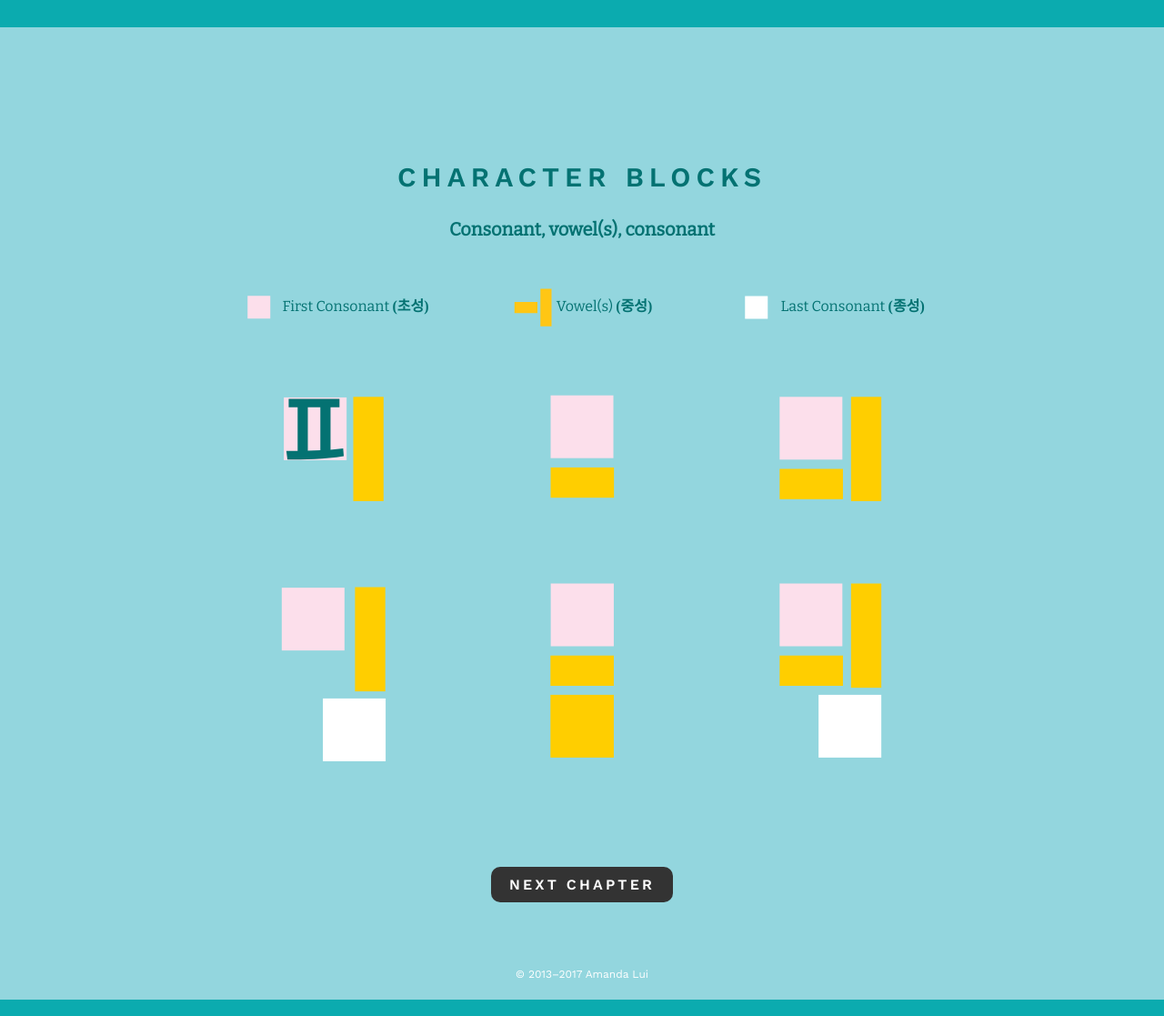
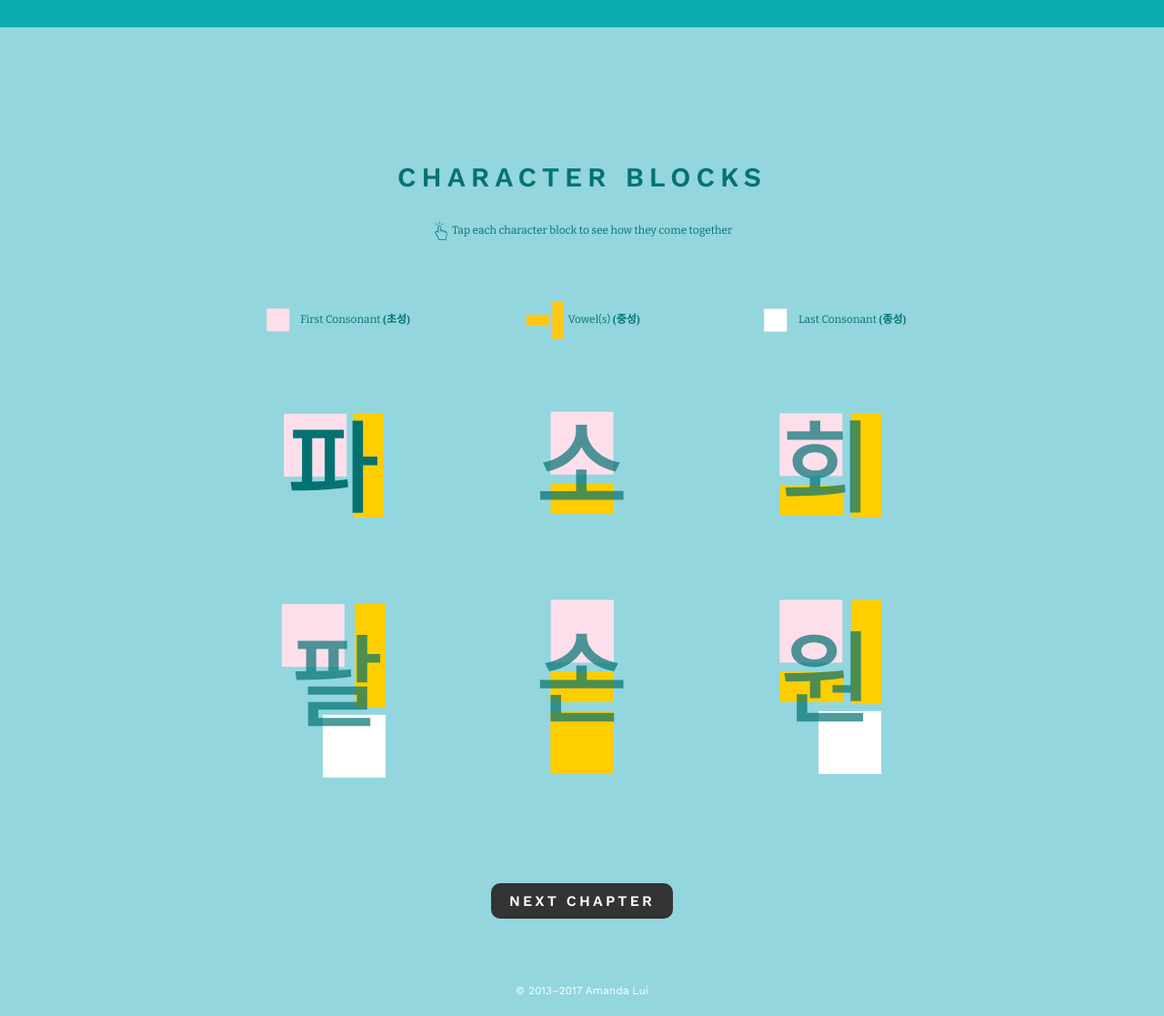
Before and after one commit to amandalui/types-of-type, a PHP site: page /hangul-blocks.php in a window 1280 px wide. Shown: the part 2248-3365 px from the top of the page at 91% size. Run offline with PHP 8.4, Linux system fonts and the light colour scheme; some web fonts are replaced.

Commit message:
Hangul blocks tweaks
– uploaded revised slideshow images
– added tap call to action

```diff
--- a/css/style.css
+++ b/css/style.css
@@ -189,6 +189,16 @@ h3 {
 .img--140px img {
   width: 100%;
   max-width: 140px; }
+
+.img--icon {
+  width: 20px;
+  height: auto; }
+
+.spacer--tiny {
+  padding: 15px 0; }
+  @media (max-width: 768px) {
+    .spacer--tiny {
+      padding: 5px 0; } }
 
 .spacer--small {
   padding: 30px 0; }
--- a/hangul-blocks.php
+++ b/hangul-blocks.php
@@ -79,8 +79,11 @@
     <div class="column--single text--blue">
         <div class="column--single">
             <h2 class="center caps">Character Blocks</h2>
-            <h3 class="serif center">Consonant, vowel(s), consonant</h3>
-            <div class="serif center--left spacer--small">
+            <div class="serif center--left caption">
+                <img class="img--middle img--icon" src="images/tap-icon.svg" alt="TAP"> Tap each character block to see how they come together
+            </div>
+            <div class="clear spacer--small"></div>
+            <div class="serif center--left caption clear">
                 <div class="column--one-third">
                     <img class="img--middle" src="images/hangul-blocks/key--consonant-first.png" alt="First Consonant"> First Consonant <span class="kr-serif">(초성)</span>
                 </div>
@@ -91,8 +94,12 @@
                     <img class="img--middle" src="images/hangul-blocks/key--consonant-second.png" alt="Vowel(s)"> Last Consonant <span class="kr-serif">(종성)</span>
                 </div>
             </div>
+
             <div class="spacer--small clear"></div>
             <div class="column--one-third-static center img--140px">
+                <div class="block-pa">
+                    <img src="images/hangul-blocks/pa-0.svg" alt="p-a">
+                </div>
                 <div class="block-pa">
                     <img src="images/hangul-blocks/pa-1.svg" alt="p-a">
                 </div>
@@ -107,21 +114,22 @@
                 </div>
             </div>
             <div class="column--one-third-static center img--140px">
-                <img src="images/hangul-blocks/so-1.svg" alt="s-o">
+                <img src="images/hangul-blocks/so-0.svg" alt="s-o">
             </div>
             <div class="column--one-third-static center img--140px">
-                <img src="images/hangul-blocks/hwa-1.svg" alt="h-w-a">
+                <img src="images/hangul-blocks/hwa-0.svg" alt="h-w-a">
             </div>
             <br /><div class="spacer--small clear"></div>
             <div class="column--one-third-static center img--140px">
-                <img src="images/hangul-blocks/pal-1.svg" alt="p-a-l">
+                <img src="images/hangul-blocks/pal-0.svg" alt="p-a-l">
             </div>
             <div class="column--one-third-static center img--140px">
-                <img src="images/hangul-blocks/son-1.svg" alt="s-o-n">
+                <img src="images/hangul-blocks/son-0.svg" alt="s-o-n">
             </div>
             <div class="column--one-third-static center img--140px">
-                <img src="images/hangul-blocks/won-1.svg" alt="w-o-n">
+                <img src="images/hangul-blocks/won-0.svg" alt="w-o-n">
             </div>
+            <br />
         </div>
     </div>
     <div class="clear"></div>
--- a/scss/components/_image-sizes.scss
+++ b/scss/components/_image-sizes.scss
@@ -14,3 +14,8 @@
     max-width: 140px;
     }
 }
+
+.img--icon {
+  width: 20px;
+  height: auto;
+}
--- a/scss/components/_spacer.scss
+++ b/scss/components/_spacer.scss
@@ -1,3 +1,11 @@
+.spacer--tiny {
+  padding: 15px 0;
+
+  @media #{$small} {
+    padding: 5px 0;
+  }
+}
+
 .spacer--small {
   padding: 30px 0;
 
```
Also changed, not shown: images/hangul-blocks/hwa-0.svg (added), images/hangul-blocks/pa-0.svg (added), images/hangul-blocks/pal-0.svg (added), images/hangul-blocks/so-0.svg (added), images/hangul-blocks/son-0.svg (added), images/hangul-blocks/son-1 copy 2.svg (deleted), images/hangul-blocks/son-1 copy 3.svg (deleted), images/hangul-blocks/son-1 copy 4.svg (deleted), images/hangul-blocks/son-1 copy.svg (deleted), images/hangul-blocks/son-2.svg (added), images/hangul-blocks/son-3.svg (added), images/hangul-blocks/son-4.svg (added), images/hangul-blocks/son-5.svg (added), images/hangul-blocks/won-0.svg (added), 1 more files, 1 other file.
